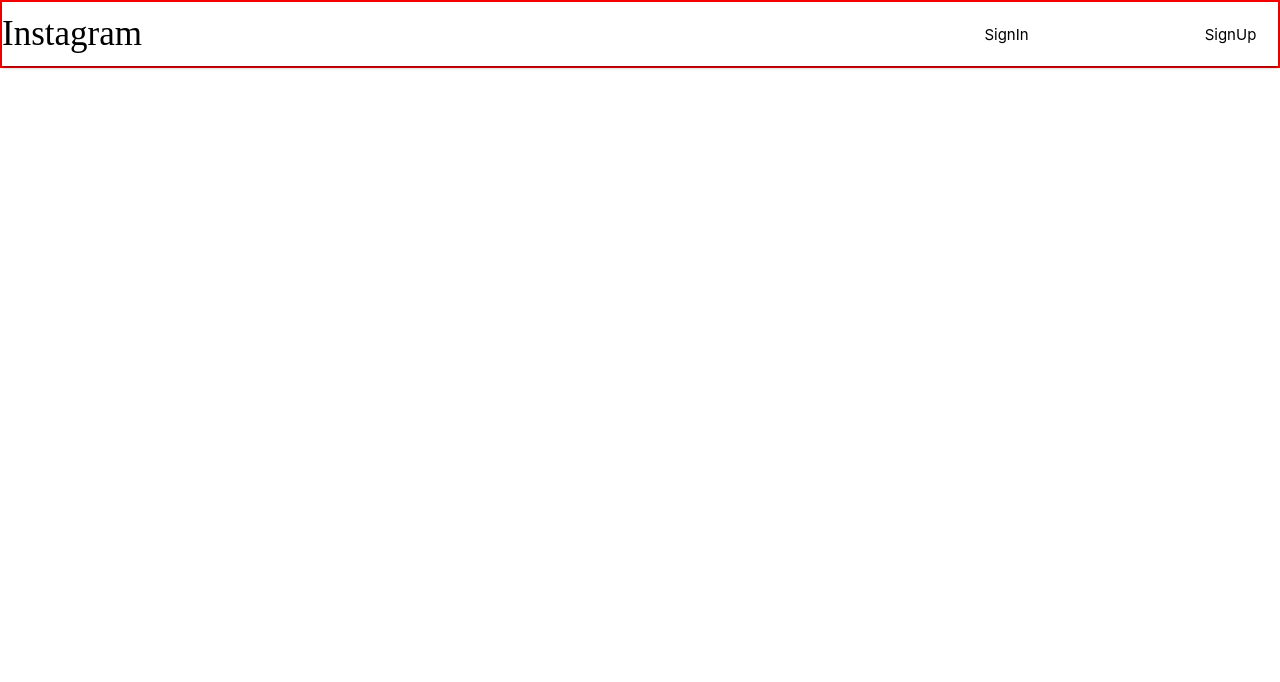
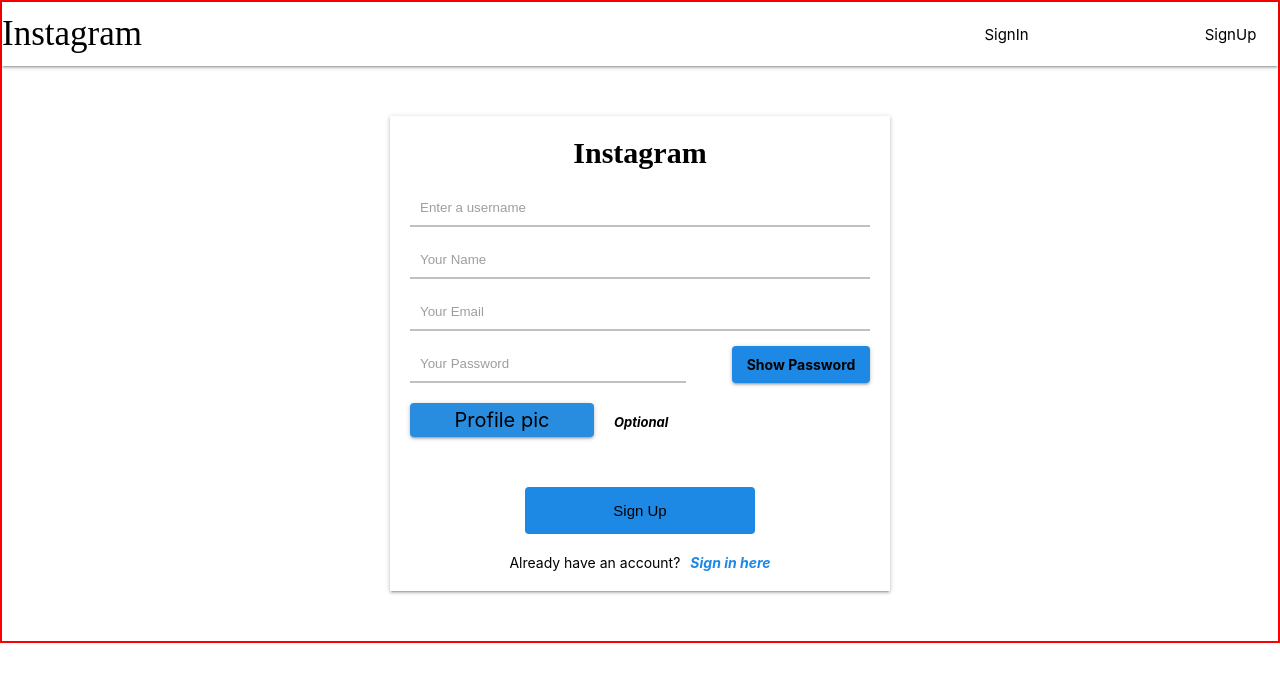
Before and after one commit to TimothyAttah/Instagram-clone-v1, a React (Create React App) app in the folder client/: page /signup in a window 1280 px wide. Shown: the top 682 px of the page. Built offline with nearby package versions, Linux system fonts and the light colour scheme.

Commit message:
Created signup page with styles

```diff
--- a/client/src/App.jsx
+++ b/client/src/App.jsx
@@ -6,6 +6,7 @@ import { toast } from 'react-toastify';
 import { PostCreate } from './pages/posts/PostCreate';
 import { Profile } from './pages/profiles/Profile';
 import { UserProfile } from './pages/profiles/UserProfile';
+import { SignUp } from './pages/user/SignUp';
 
 export const App = () => {
   toast.configure();
@@ -17,6 +18,7 @@ export const App = () => {
         <Route path='/create' element={ <PostCreate /> } />
         <Route path='/profile' element={ <Profile /> } />
         <Route path='/profile/:userId' element={ <UserProfile /> } />
+        <Route path='/signup' element={ <SignUp /> } />
     </Routes>
     </BrowserRouter>
   )
--- /dev/null
+++ b/client/src/pages/user/SignUp.jsx
@@ -0,0 +1,130 @@
+import React from 'react';
+import { Link } from 'react-router-dom';
+import styled from 'styled-components';
+
+export const Container = styled.div`
+	max-width: 50rem;
+	width: 100%;
+	margin: 5rem auto;
+	box-shadow: var(--outer-shadow);
+	padding: 2rem;
+	h1 {
+		font-size: 3rem;
+		font-family: 'Grand Hotel', cursive;
+    text-align: center;
+    margin-bottom: 2rem;
+	}
+  p{
+    margin-top: 2rem;
+    text-align: center;
+    font-size: 1.4rem;
+    a{
+      padding-left: 1rem;
+      font-style: italic;
+      color: var(--sky-blue);
+      font-weight: bold;
+    }
+  }
+`;
+
+export const Form = styled.form`
+	width: 100%;
+	input {
+		display: block;
+		width: 100%;
+		padding: 1rem;
+		margin-bottom: 1.5rem;
+		border: none;
+		border-bottom: 2px solid var(--gray);
+		:active {
+			border-bottom: 2px solid red;
+		}
+		::placeholder {
+			color: var(--light-ash);
+		}
+	}
+	button {
+		background-color: var(--sky-blue);
+		width: 50%;
+		padding: 1.5rem;
+		margin: 0 auto;
+		text-align: center;
+		display: block;
+		margin-top: 5rem;
+		border-radius: 0.4rem;
+    font-size: 1.5rem;
+	}
+`;
+
+export const PasswordContainer = styled.div`
+  display: flex;
+  align-items: center;
+  justify-content: space-between;
+  input{
+    width: 60%;
+    margin: 0;
+  }
+  span{
+    width: 30%;
+    background-color: var(--sky-blue);
+    display: block;
+    padding: 1rem;
+    font-size: 1.4rem;
+    font-weight: bold;
+    box-shadow: var(--outer-shadow);
+    cursor: pointer;
+    text-align: center;
+    border-radius: 0.4rem;
+  }
+`;
+
+export const FileWrapper = styled.div`
+	margin: 2rem 0;
+	input {
+		display: none;
+	}
+	label {
+		width: 40%;
+		display: inline-block;
+		text-align: center;
+		font-size: 2rem;
+		background-color: #298ddf;
+		padding: 0.5rem 0;
+		box-shadow: var(--outer-shadow);
+		border-radius: 0.4rem;
+    cursor: pointer;
+	}
+	span {
+		font-size: 1.3rem;
+		margin-left: 2rem;
+		font-weight: bold;
+		font-style: italic;
+	}
+`;
+
+export const SignUp = () => {
+  return (
+		<Container>
+			<h1>Instagram</h1>
+			<Form>
+				<input type='text' placeholder='Enter a username' />
+				<input type='text' placeholder='Your Name' />
+				<input type='email' placeholder='Your Email' />
+				<PasswordContainer>
+					<input type='password' placeholder='Your Password' />
+					<span>Show Password</span>
+				</PasswordContainer>
+				<FileWrapper>
+					<label htmlFor='file'>Profile pic</label>
+					<span>Optional</span>
+					<input type='file' id='file' />
+				</FileWrapper>
+				<button>Sign Up</button>
+			</Form>
+			<p>
+				Already have an account?
+				<Link to='/signin'>Sign in here</Link>
+			</p>
+		</Container>
+	);
+}
```
